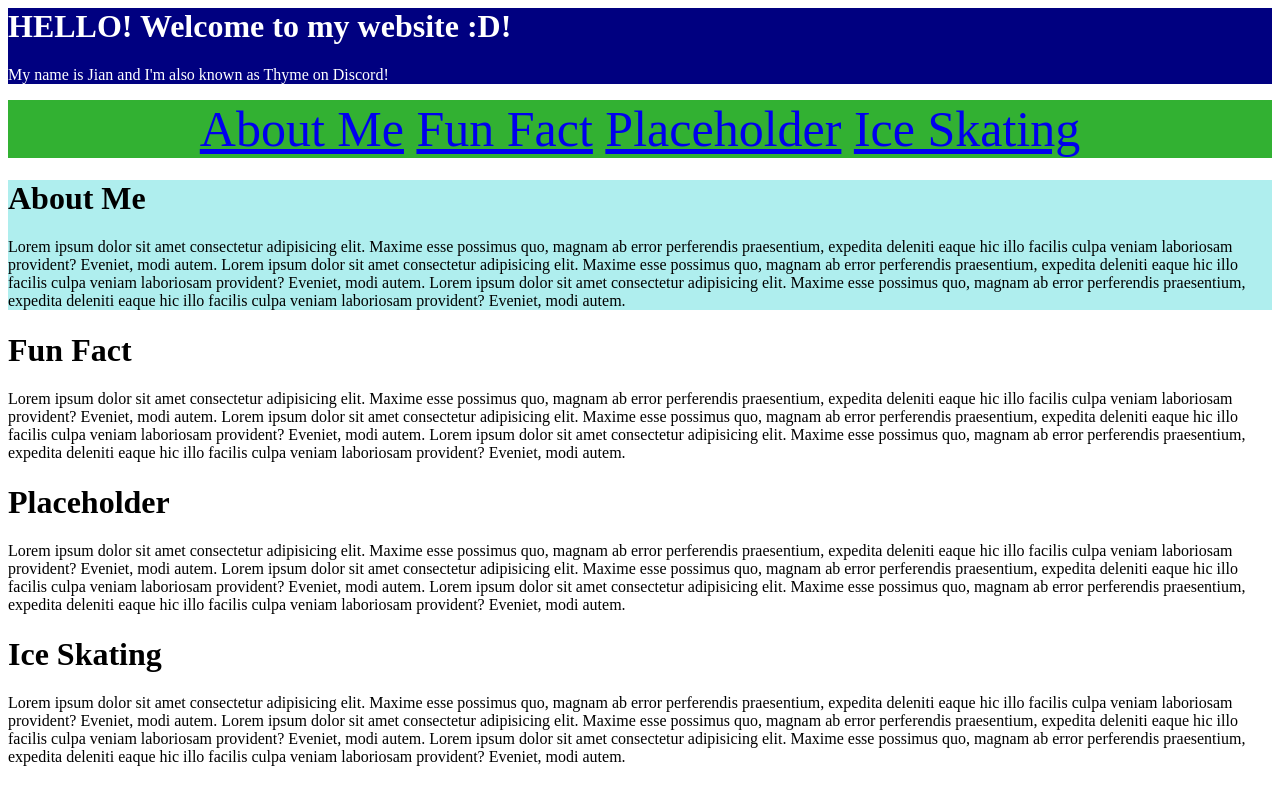
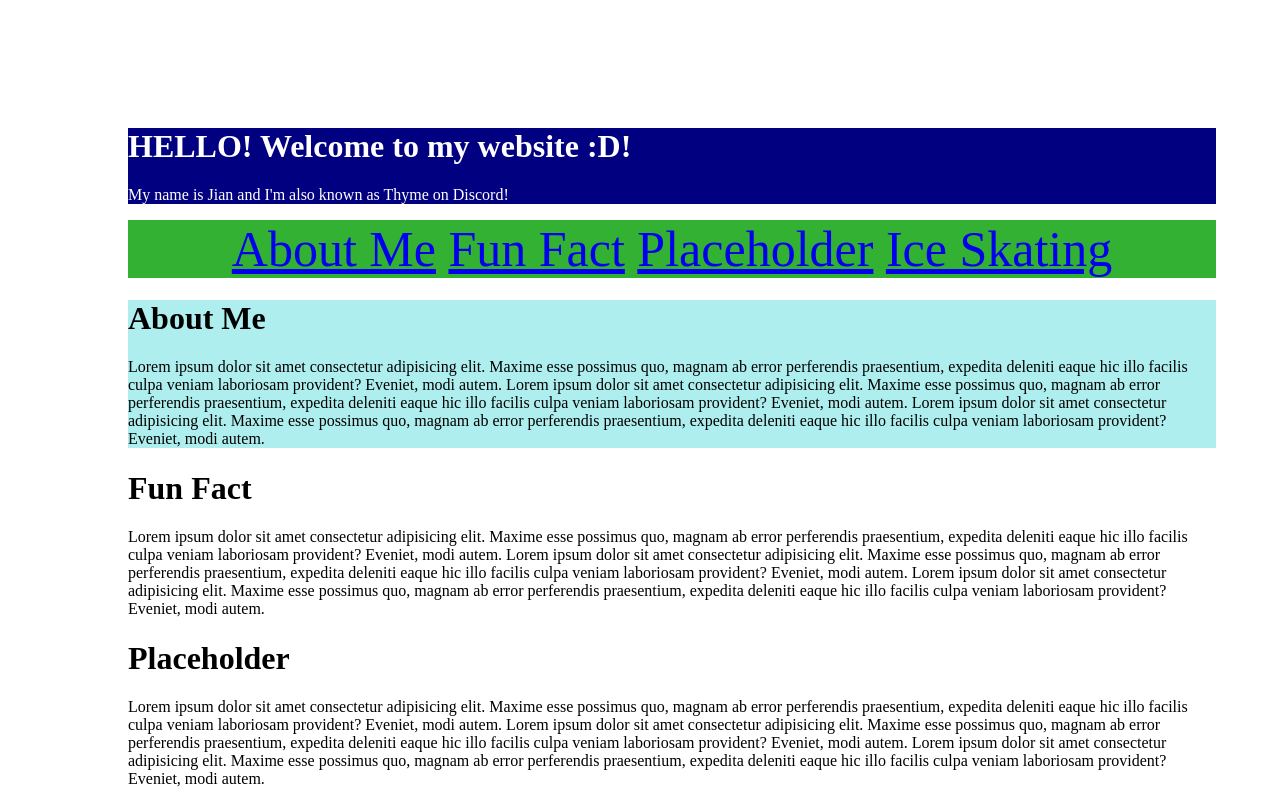
Before and after one commit to SleepyThyme/CSETrainee, a plain HTML site: page index.html in a window 1280 px wide. Shown: the top 800 px of the page. Drawn offline with Linux system fonts and the light colour scheme.

Commit message:
Added margins

```diff
--- a/style.css
+++ b/style.css
@@ -1,3 +1,17 @@
+nav {
+    background-color: rgb(50, 177, 50);
+    color: rgb(7, 42, 7);
+    text-decoration: none;
+    text-align: center;
+    font-size: 50px;
+    position: sticky;
+    top: 0px;
+}
+
+body {
+    margin: 10% 5% 5% 10%;
+}
+
 .main-box {
     color:white;
     background-color: navy;
@@ -7,13 +21,3 @@
     color:black;
     background-color: paleturquoise;
 }
-
-nav {
-    background-color: rgb(50, 177, 50);
-    color: rgb(7, 42, 7);
-    text-decoration: none;
-    text-align: center;
-    font-size: 50px;
-    position: sticky;
-    top: 0px;
-}
```
